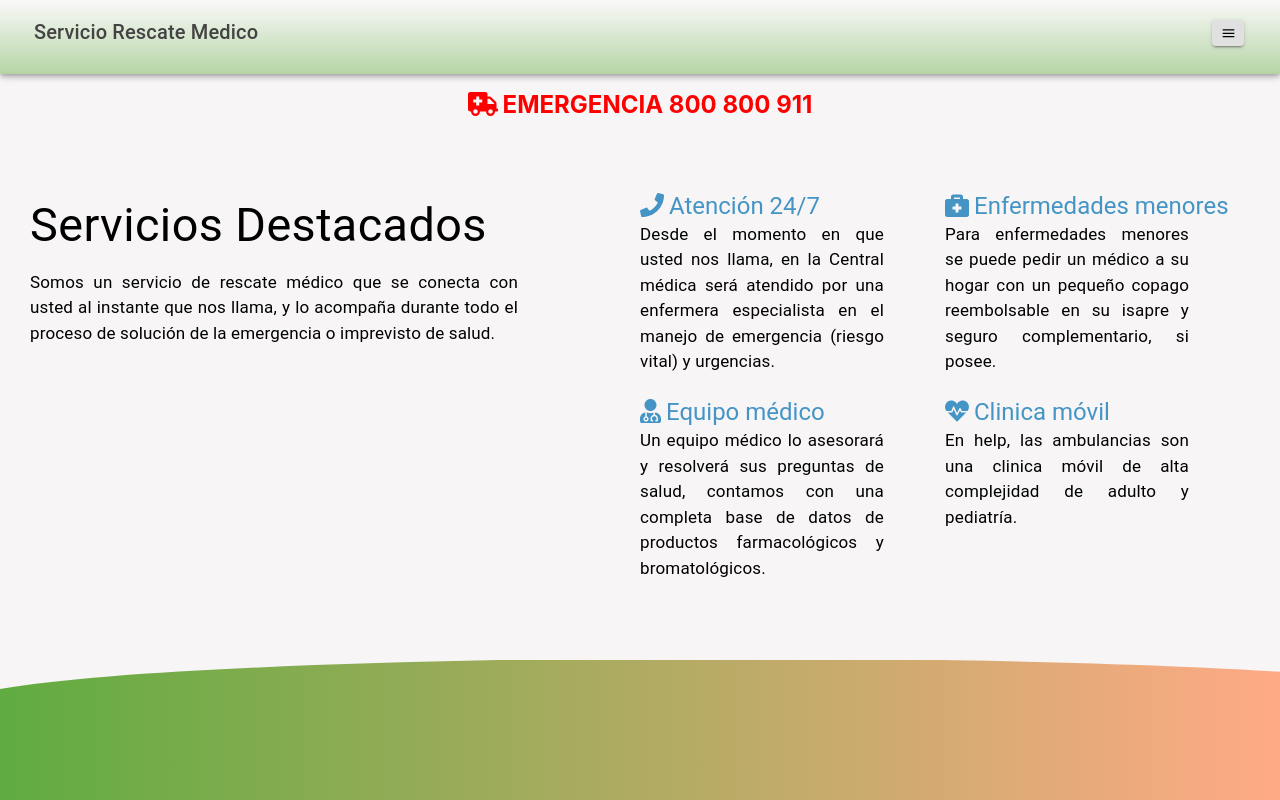
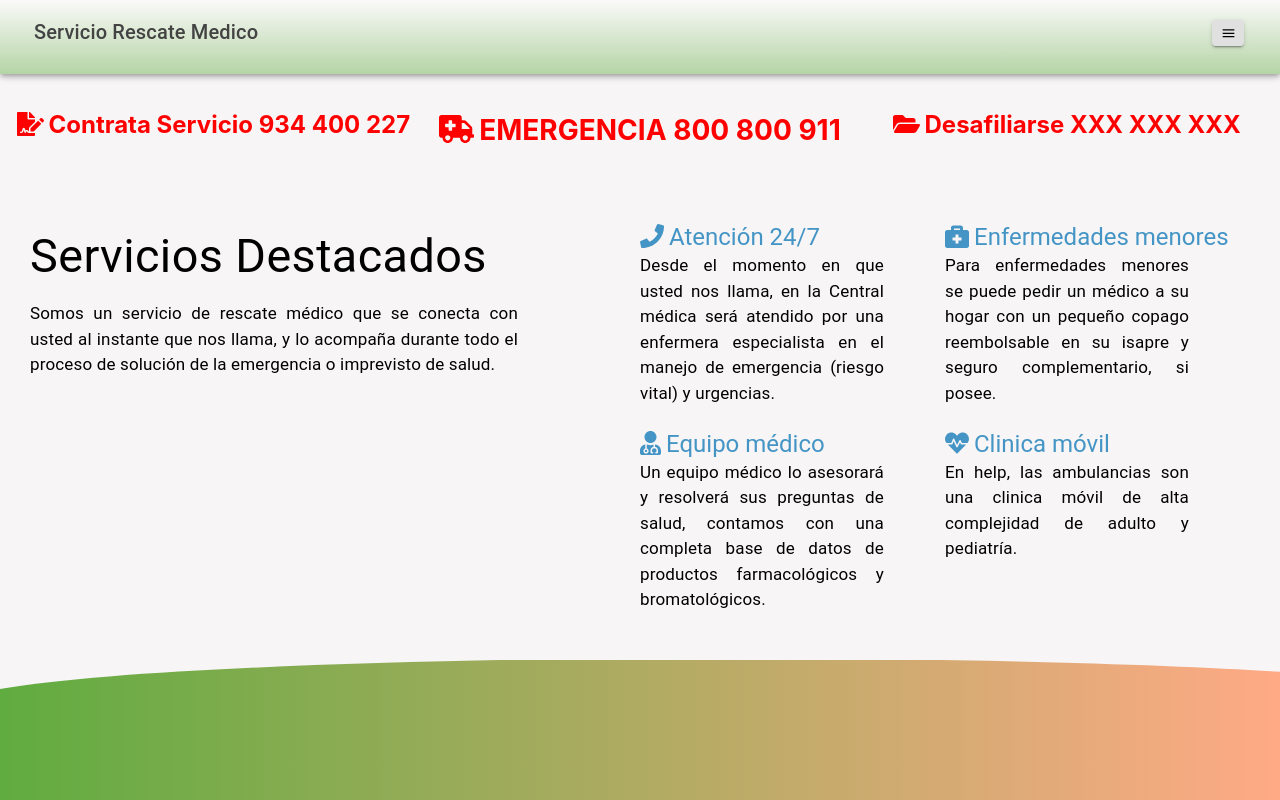
Before and after one commit to Jonydakid/help-react, a React (Create React App) app in the folder paginapp/: page / in a window 1280 px wide. Shown: the top 800 px of the page. Built offline with nearby package versions, Linux system fonts and the light colour scheme.

Commit message:
TELEFONOS AÑADIDOS

```diff
--- a/paginapp/package.json
+++ b/paginapp/package.json
@@ -3,6 +3,7 @@
   "version": "0.1.0",
   "private": true,
   "dependencies": {
+    "@brainhubeu/react-carousel": "^1.10.27",
     "@fortawesome/fontawesome-svg-core": "^1.2.25",
     "@fortawesome/free-solid-svg-icons": "^5.11.2",
     "@fortawesome/react-fontawesome": "^0.1.5",
--- a/paginapp/src/pages/Inicio.js
+++ b/paginapp/src/pages/Inicio.js
@@ -3,7 +3,7 @@ import ReactDOM from 'react-dom';
 import Grid from '@material-ui/core/Grid'
 import { withStyles } from '@material-ui/styles'
 import Typography from '@material-ui/core/Typography'
-import { faAmbulance, faPhone, faBriefcaseMedical, faUserMd, faHeartbeat, faPaperPlane, faEnvelope } from '@fortawesome/free-solid-svg-icons'
+import { faAmbulance, faPhone, faBriefcaseMedical, faUserMd, faHeartbeat, faPaperPlane, faEnvelope,faUser,faFolderOpen,faFileSignature } from '@fortawesome/free-solid-svg-icons'
 import { FontAwesomeIcon } from '@fortawesome/react-fontawesome'
 import TextField from '@material-ui/core/TextField';
 import Button from '@material-ui/core/Button'
@@ -15,6 +15,8 @@ import Collapse from '@material-ui/core/Collapse';
 import FormControlLabel from '@material-ui/core/FormControlLabel';
 import Container from "@material-ui/core/Container";
 import Ambulancia from "../static/images/ambulancia-rescatemedico.jpg";
+import Carousel, { Dots } from '@brainhubeu/react-carousel';
+
 
 const useStyles = makeStyles(theme => ({
     textField: {
@@ -179,13 +181,22 @@ function Inicio() {
 
 
 
-                <Grid item xs={12} >
-                    <h2 style={{ color: 'red', textAlign: 'center' }}><FontAwesomeIcon style={{ color: 'red', paddingRight: '5px' }} icon={faAmbulance} />EMERGENCIA 800 800 911 </h2>
+            <Grid item container xs={12} >
+                <Grid item xs={4}>
+                <h2 style={{ color: 'red', textAlign: 'center' }}><FontAwesomeIcon style={{ color: 'red', paddingRight: '5px' }} icon={faFileSignature} />Contrata Servicio 934 400 227 </h2>
+                </Grid>
+                <Grid item xs={4}>
+                <h2 style={{ color: 'red', textAlign: 'center',fontSize: '175%' }}><FontAwesomeIcon style={{ color: 'red', paddingRight: '5px' }} icon={faAmbulance} />EMERGENCIA 800 800 911 </h2>
+                </Grid>
+                <Grid item xs={4}>
+                <h2 style={{ color: 'red', textAlign: 'center' }}><FontAwesomeIcon style={{ color: 'red', paddingRight: '5px' }} icon={faFolderOpen} />Desafiliarse XXX XXX XXX </h2>
+                </Grid>
+
             </Grid>
 
 
-        <Grid container style={{ padding: 30}}>
-                <Grid  xs={12} sm={6} lg={6}>
+            <Grid container style={{ padding: 30 }}>
+                <Grid xs={12} sm={6} lg={6}>
                     <Typography className={classes.titulo}>
                         Servicios Destacados
                     </Typography>
@@ -194,8 +205,8 @@ function Inicio() {
                     </Typography>
                 </Grid>
 
-                <Grid  container xs={12} sm={6} lg={6}>
-                    <Grid  xs={12} sm={6} lg={6}>
+                <Grid container xs={12} sm={6} lg={6}>
+                    <Grid xs={12} sm={6} lg={6}>
                         <Typography className={classes.subtitulo} style={{ color: '#4495c6' }} variant="h5">
                             <FontAwesomeIcon style={{ paddingRight: '5px' }} icon={faPhone} />Atención 24/7
                     </Typography>
@@ -205,7 +216,7 @@ function Inicio() {
 
                     </Grid>
 
-                    <Grid  xs={12} sm={6} lg={6}>
+                    <Grid xs={12} sm={6} lg={6}>
                         <Typography className={classes.subtitulo} style={{ color: '#4495c6' }} variant="h5">
                             <FontAwesomeIcon style={{ paddingRight: '5px' }} icon={faBriefcaseMedical} />Enfermedades menores
                     </Typography>
@@ -216,7 +227,7 @@ function Inicio() {
 
                     </Grid>
 
-                    <Grid  xs={12} sm={6} lg={6}>
+                    <Grid xs={12} sm={6} lg={6}>
                         <Typography className={classes.subtitulo} style={{ color: '#4495c6' }} variant="h5">
                             <FontAwesomeIcon style={{ paddingRight: '5px' }} icon={faUserMd} />Equipo médico
                     </Typography>
@@ -226,7 +237,7 @@ function Inicio() {
 
                     </Grid>
 
-                    <Grid  xs={12} sm={6} lg={6}>
+                    <Grid xs={12} sm={6} lg={6}>
                         <Typography className={classes.subtitulo} style={{ color: '#4495c6' }} variant="h5">
                             <FontAwesomeIcon style={{ paddingRight: '5px' }} icon={faHeartbeat} />Clinica móvil
                     </Typography>
@@ -251,11 +262,11 @@ function Inicio() {
 
 
             <div id="sec2">
-                <div  style={{ height: '150px' }}><p>&nbsp;</p></div>
+                <div style={{ height: '150px' }}><p>&nbsp;</p></div>
 
                 <Grid container style={{ marginTop: '2%', zIndex: 3 }} >
 
-                    <Grid item  xs={12} sm={6} lg={6} style={{ zIndex: 4 }}>
+                    <Grid item xs={12} sm={6} lg={6} style={{ zIndex: 4 }}>
                         <img alt='HelpAmbulancia' style={{ height: '100%' }} src={Ambulancia} />
                     </Grid>
 
```
Also changed, not shown: 1 other file (tests, documents, lock files or other folders). Lines whose indentation alone changed are shown as unchanged.
